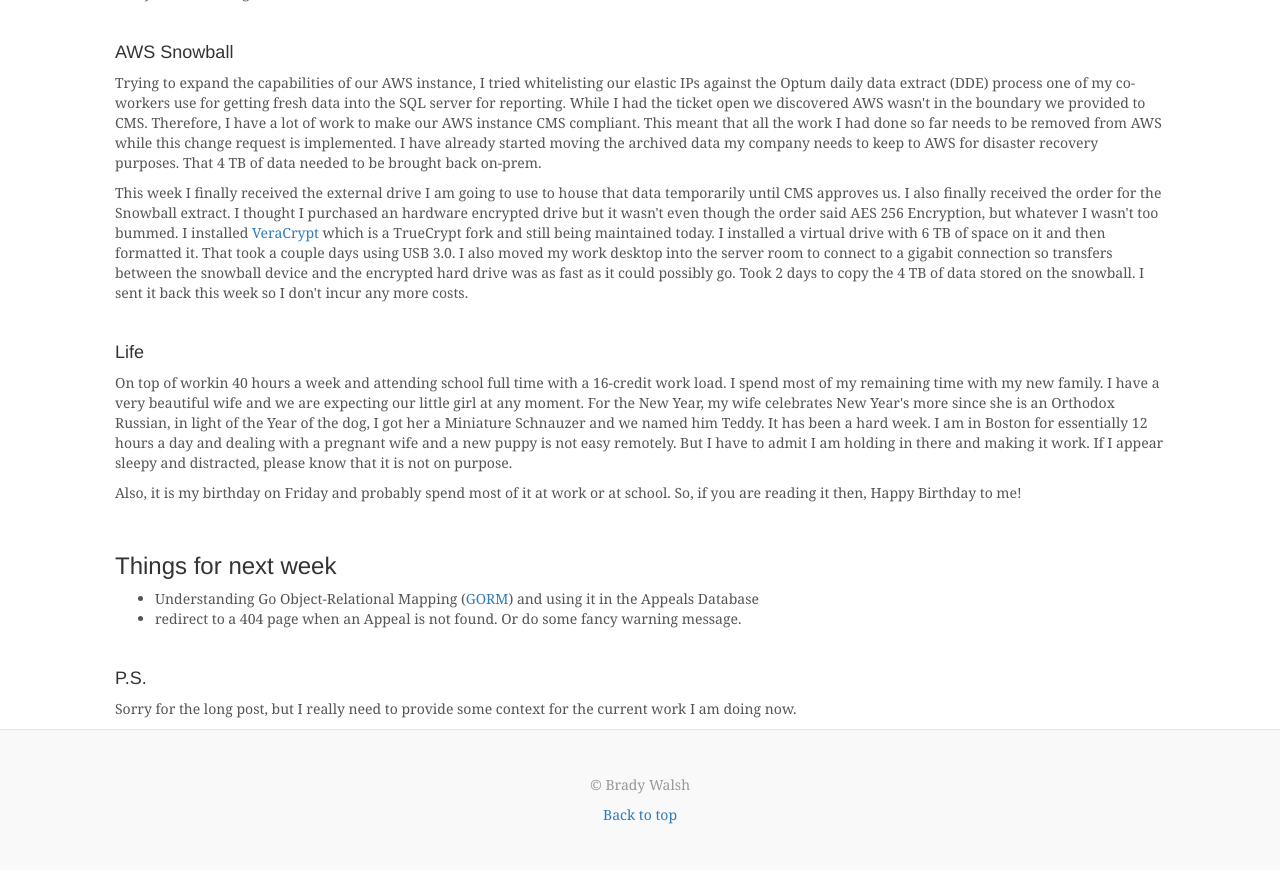
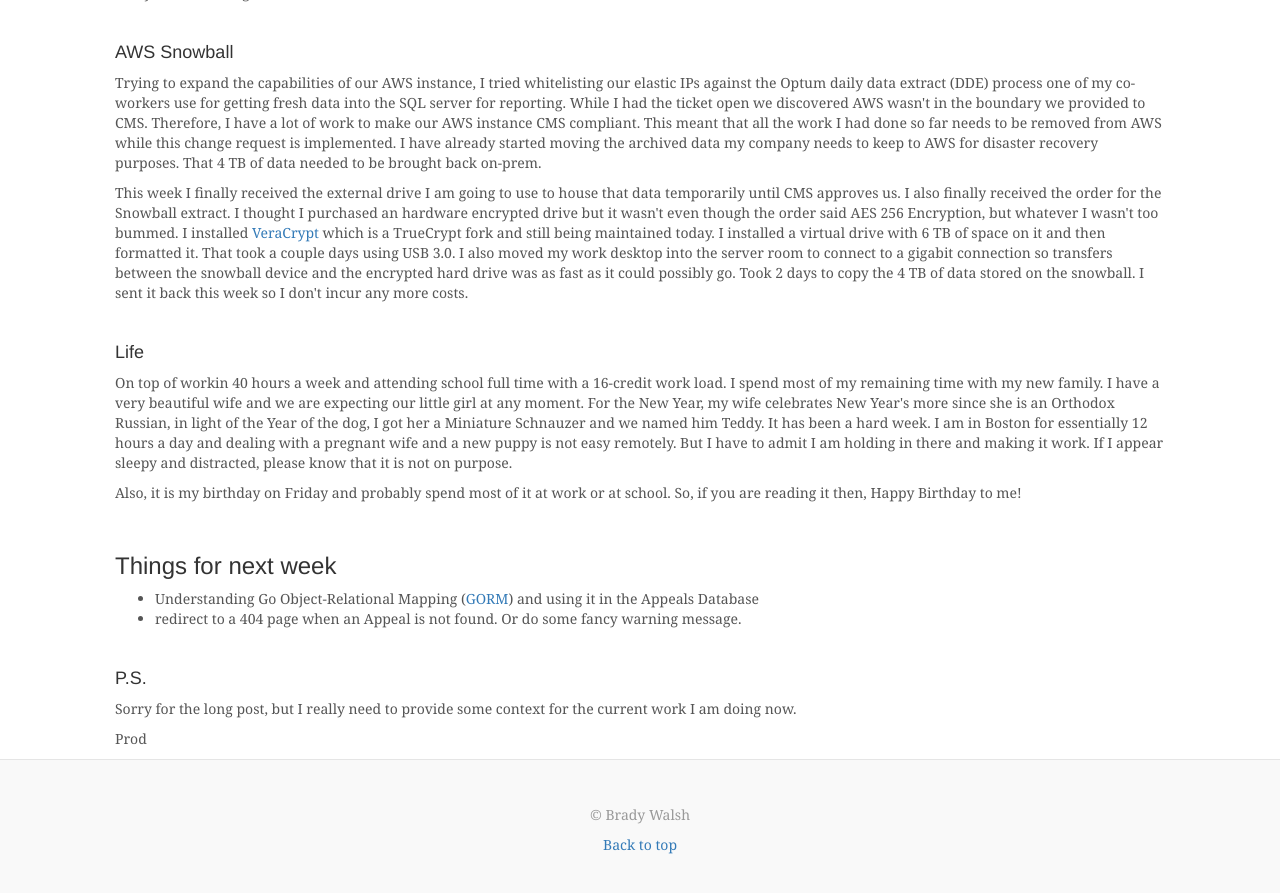
Before and after one commit to knighthawkbro/knighthawkbro.github.io, a Jekyll site: the page built from _posts/2018-01-12-birthday-boy.html, in a window 1280 px wide and 900 px high, scrolled down 2010 px. Shown: the top 893 px of the window. Built offline with Jekyll 4.4.1, drawn with Linux system fonts in a browser that asks for light colours; nearby versions of some CDN libraries; comment, search, counter and statistics services are not loaded; before the commit the page ends 2880 px from its top, so only the background shows below that.

```diff
--- a/_posts/2018-01-12-birthday-boy.html
+++ b/_posts/2018-01-12-birthday-boy.html
@@ -179,3 +179,6 @@
 <br>
 <h4>P.S.</h4>
 <p>Sorry for the long post, but I really need to provide some context for the current work I am doing now.</p>
+{% if jekyll.environment == "production" %}
+<p>Prod</p>
+{% endif %}
```
